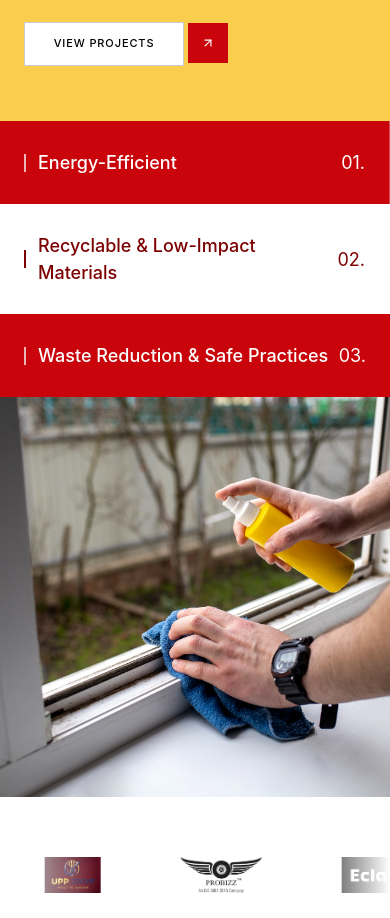
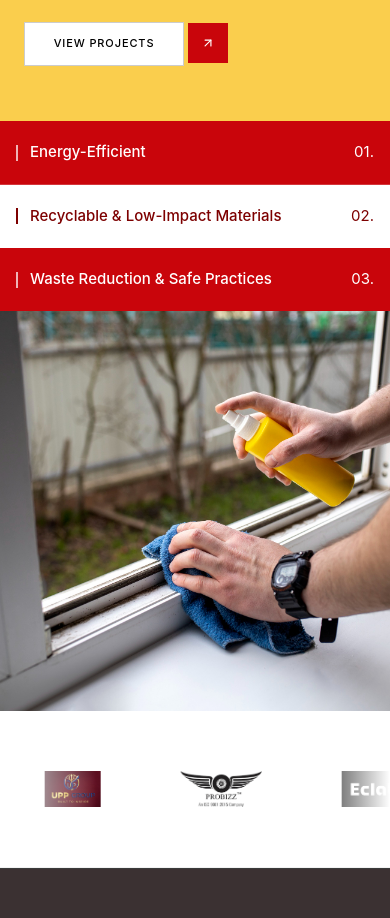
Before and after one commit to x64Mayank/client-site-01, a React (Vite) app: page / in a window 390 px wide. Shown: the part 6140-7058 px from the top of the page. Built offline with nearby package versions, Linux system fonts and the light colour scheme.

Commit message:
refactor: update SustainabilityTabs layout to responsive column-to-row stack and adjust typography for mobile compatibility

```diff
--- a/src/components/SustainabilityTabs.jsx
+++ b/src/components/SustainabilityTabs.jsx
@@ -30,17 +30,17 @@ const SustainabilityTabs = () => {
     <section className="w-full">
 
       {/* TOP TABS */}
-      <div className="flex flex-wrap w-full">
-        {tabs.map((tab) => {
+      <div className="flex flex-col lg:flex-row w-full">
+        {tabs.map((tab, index) => {
           const isActive = activeTab === tab.id;
 
           return (
             <div
               key={tab.id}
               onMouseEnter={() => setActiveTab(tab.id)}
-              className={`w-full md:w-1/2 lg:flex-1 cursor-pointer px-6 py-7 flex items-center justify-between transition-all duration-300
+              className={`w-full lg:flex-1 cursor-pointer px-4 md:px-6 py-5 md:py-7 flex items-center justify-between transition-all duration-300
                 ${isActive ? "bg-[#FFFFFF] text-[#7D0000]" : "bg-[#C9050B] text-[#FFFFFF]"}
-                ${tab.id !== tabs.length ? "border-r border-white/30" : ""}
+                ${index !== tabs.length - 1 ? "border-b lg:border-b-0 lg:border-r border-white/20" : ""}
               `}
             >
 
@@ -49,19 +49,19 @@ const SustainabilityTabs = () => {
 
                 {/* VERTICAL LINE */}
                 <div
-                  className={`w-[2px] h-[18px] ${
+                  className={`w-[2px] h-[16px] md:h-[18px] ${
                     isActive ? "bg-[#7D0000]" : "bg-[#FFFFFF]/70"
                   }`}
                 />
 
                 {/* TITLE */}
-                <span className="text-[18px] font-medium">
+                <span className="text-[15px] md:text-[18px] font-medium leading-tight">
                   {tab.title}
                 </span>
               </div>
 
               {/* NUMBER */}
-              <span className={`text-[18px] ${
+              <span className={`text-[15px] md:text-[18px] ml-4 ${
                 isActive ? "text-[#7D0000]" : "text-[#FFFFFF]"
               }`}>
                 {tab.number}
```
